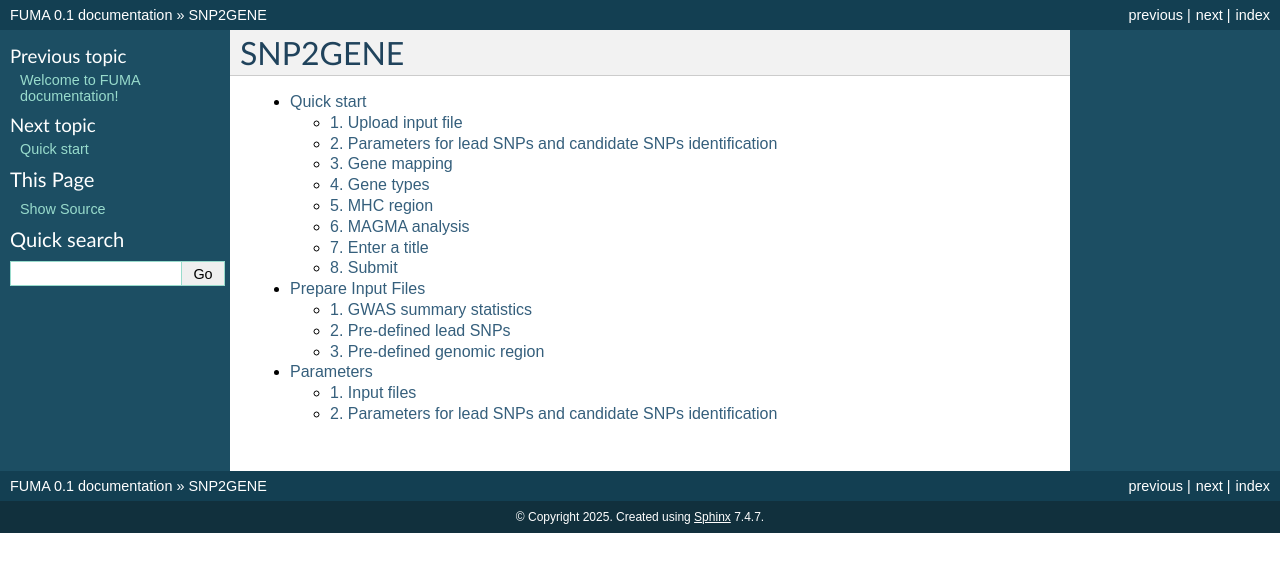
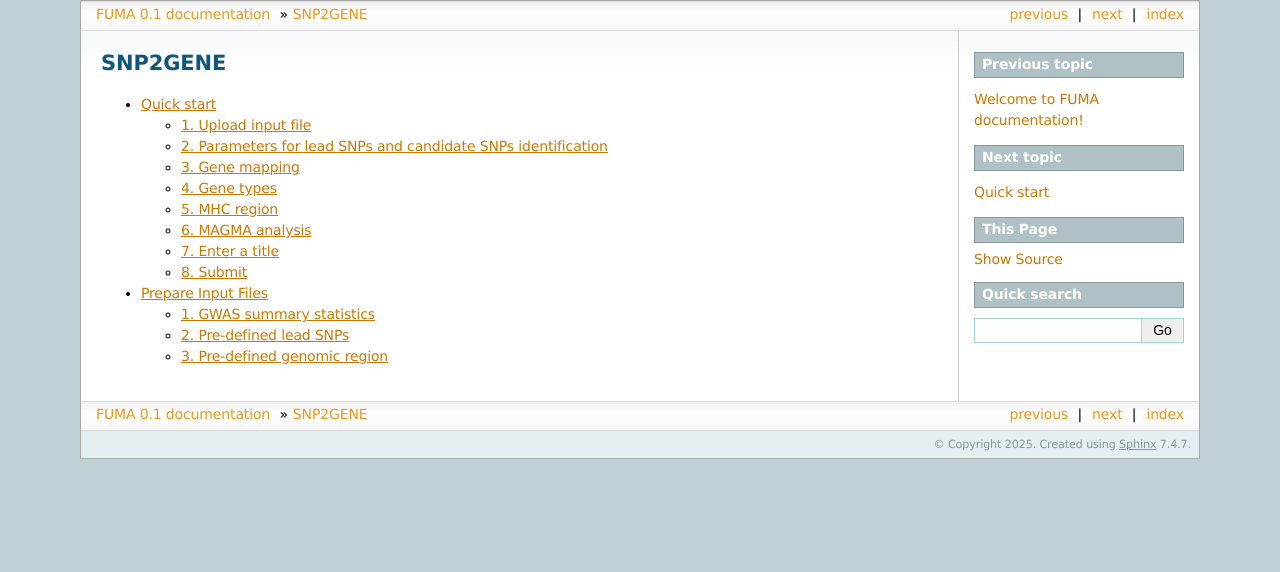
Before and after one commit to tanyaphung/fuma_docs, a Sphinx documentation site: the page built from docs/source/snp2gene/index.rst, in a window 1280 px wide. Shown: the top 572 px of the page. Built offline with Sphinx 7.4.7, drawn with Linux system fonts in a browser that asks for light colours.

Commit message:
change theme to sphinxdoc

```diff
--- a/docs/source/conf.py
+++ b/docs/source/conf.py
@@ -36,7 +36,8 @@ templates_path = ['_templates']
 #     "relbarbgcolor": "black"
 # }
 
-html_theme = "classic"
+# html_theme = "classic"
+html_theme = "sphinxdoc"
 
 # -- Options for EPUB output
 epub_show_urls = 'footnote'
--- a/docs/source/snp2gene/index.rst
+++ b/docs/source/snp2gene/index.rst
@@ -6,4 +6,3 @@ SNP2GENE
 
    quick_start
    prepare_input_files
-   parameters
```
